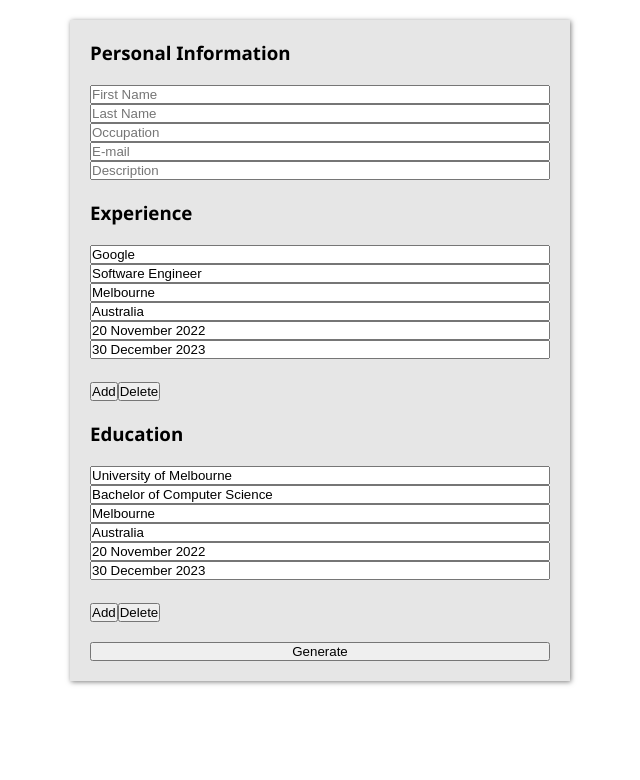
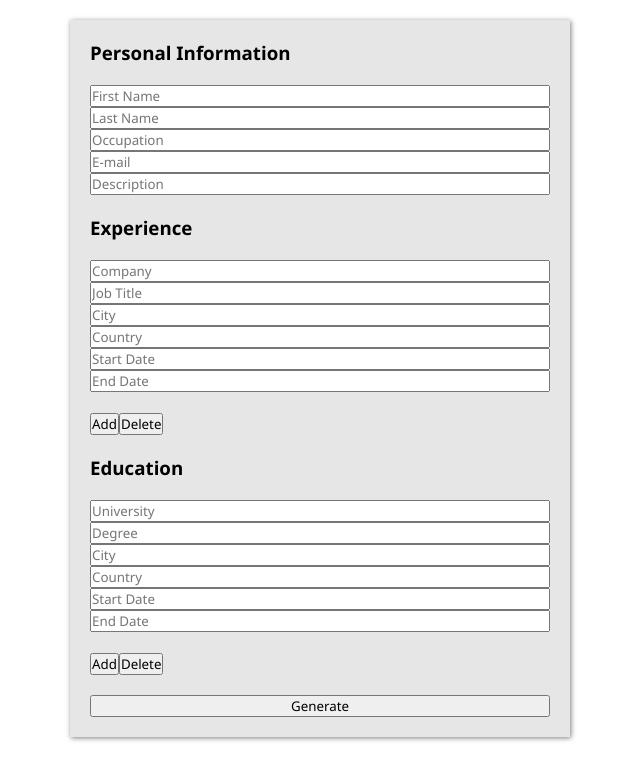
Before and after one commit to darricklaidin/odin-cv_builder, a React (Create React App) app: page / in a window 1280 px wide. Shown: the top 780 px of the page, without its empty margins (320-960 px from the left). Built offline with nearby package versions, Linux system fonts and the light colour scheme.

Commit message:
Make generated CV contain dynamic personal info

```diff
--- a/src/App.js
+++ b/src/App.js
@@ -10,8 +10,8 @@ class App extends Component {
   constructor() {
     super();
     this.state = {
-      "experiences": [new Experience("Google", "Software Engineer", "Melbourne", "Australia", "20 November 2022", "30 December 2023")],
-      "educations": [new Education("University of Melbourne", "Bachelor of Computer Science", "Melbourne", "Australia", "20 November 2022", "30 December 2023")],
+      "experiences": [new Experience()],
+      "educations": [new Education()],
       "isGenerated": false,
     };
     this.buildCV = this.buildCV.bind(this);
--- a/src/components/Builder.js
+++ b/src/components/Builder.js
@@ -5,9 +5,6 @@ import Education from "./Education"
 import style from "../css/Builder.module.css"
 
 class Builder extends Component {
-  constructor() {
-    super();
-  }
 
   render() {
     const { experiences, educations, onGenerateButtonClicked } = this.props;
--- a/src/components/CV.js
+++ b/src/components/CV.js
@@ -6,9 +6,6 @@ import CVEducation from "./CVEducation";
 import CVPersonalInformation from "./CVPersonalInformation";
 
 class CV extends Component {
-  constructor() {
-    super();
-  }
 
   render() {
     const { experiences, educations } = this.props;
--- a/src/components/CVDescription.js
+++ b/src/components/CVDescription.js
@@ -1,18 +1,16 @@
 import React, { Component } from "react";
 
 class CVDescription extends Component {
-  constructor() {
-    super();
-  }
 
   render() {
+
     return (
       <div>
         <h3>
           Description
         </h3>
         <div>
-          <p>This section contains the description.</p>
+          <p>{document.getElementById("description").value}</p>
         </div>
       </div>
     )
--- a/src/components/CVPersonalInformation.js
+++ b/src/components/CVPersonalInformation.js
@@ -7,9 +7,9 @@ class CVPersonalInformation extends Component {
       <div className={style.wrapper}>
         <h3>Personal Information</h3>
         <div className={style.content}>
-          <p>Donkey Kong</p>
-          <p>Software Engineer</p>
-          <p>dkong@gmail.com</p>
+          <p>{String(document.getElementById("firstName").value) + " " + String(document.getElementById("lastName").value)}</p>
+          <p>{document.getElementById("occupation").value}</p>
+          <p>{document.getElementById("email").value}</p>
         </div>
       </div>
     )
--- a/src/css/CV.module.css
+++ b/src/css/CV.module.css
@@ -2,8 +2,8 @@
   background-color: rgb(189, 189, 189);
 
   display: flex;
-  justify-content: center;
-  gap: 50px;
+  justify-content: space-between;
+  gap: 25px;
 
   padding: 50px;
 
--- a/src/css/PersonalInformation.module.css
+++ b/src/css/PersonalInformation.module.css
@@ -8,3 +8,10 @@
     display: flex;
     flex-direction: column;
 }
+
+textarea {
+    width: 100%;
+    height: 150px;
+
+    resize: none;
+}
--- a/src/css/index.css
+++ b/src/css/index.css
@@ -2,6 +2,9 @@
     box-sizing: inherit;
     margin: 0;
     padding: 0;
+
+    font-family: 'Segoe UI', sans-serif;
+
 }
 
 html {
@@ -14,9 +17,12 @@ body {
 }
 
 #root {
-    font-family: 'Segoe UI', sans-serif;
 }
 
 button {
     cursor: pointer;
 }
+
+input, textarea {
+    outline: none;
+}
```
